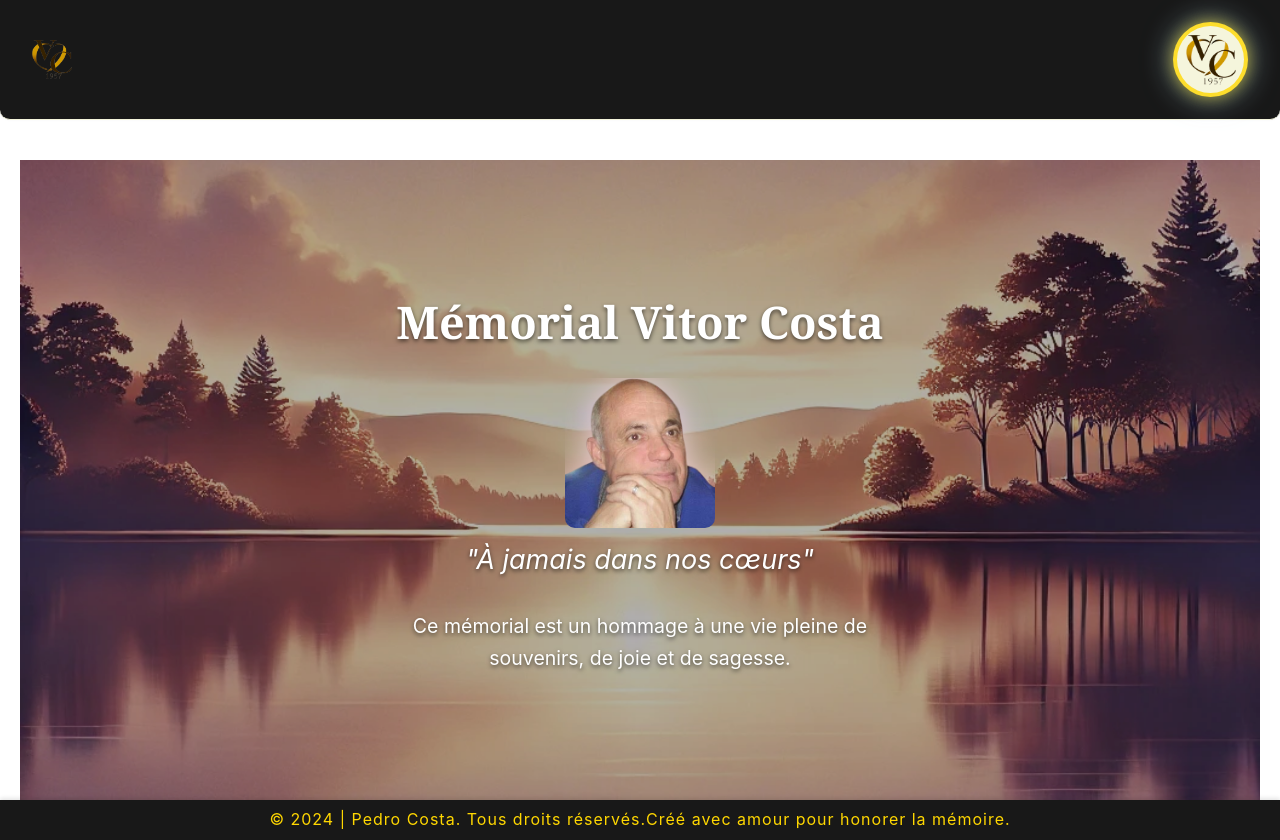
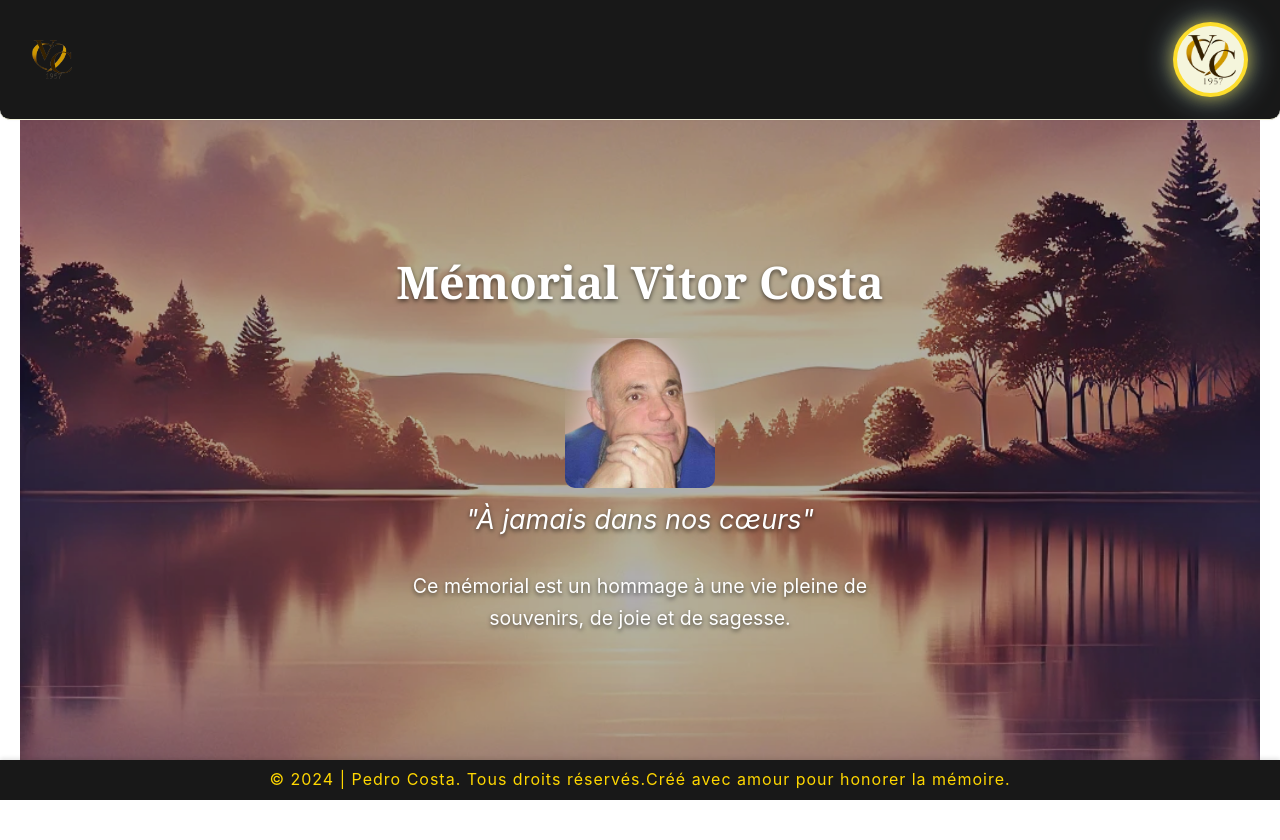
Before and after one commit to Poetta12/memorial_VC, a Vue app: page / in a window 1280 px wide. After the commit the page ends 800 px from the top, so only its background shows below. Built offline with nearby package versions, Linux system fonts and the light colour scheme.

Commit message:
margin correction

```diff
--- a/src/views/HomeView.vue
+++ b/src/views/HomeView.vue
@@ -62,7 +62,7 @@ import HeaderComp from "@/components/HeaderComp.vue";
 
 .home {
   position: relative;
-  margin-top: 5vh;
+  margin-top: 3vh;
   display: flex;
   flex-direction: column;
   align-items: center;
@@ -169,6 +169,7 @@ import HeaderComp from "@/components/HeaderComp.vue";
 @media (min-width: 1024px) {
   .home {
     border-radius: 0;
+    margin-top: 0;
   }
 
   .hero-section {
```
